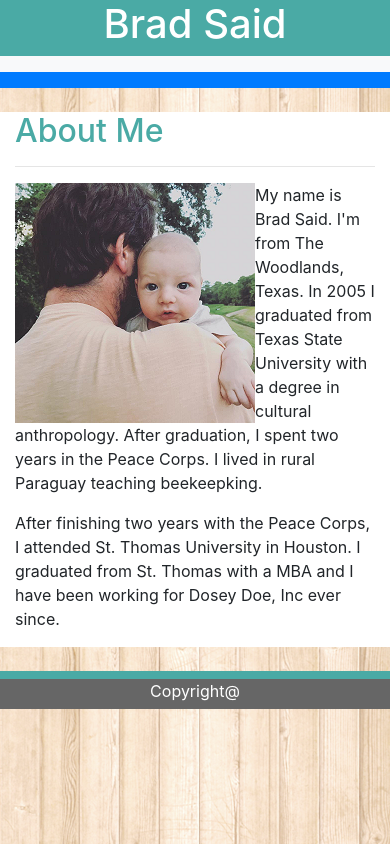
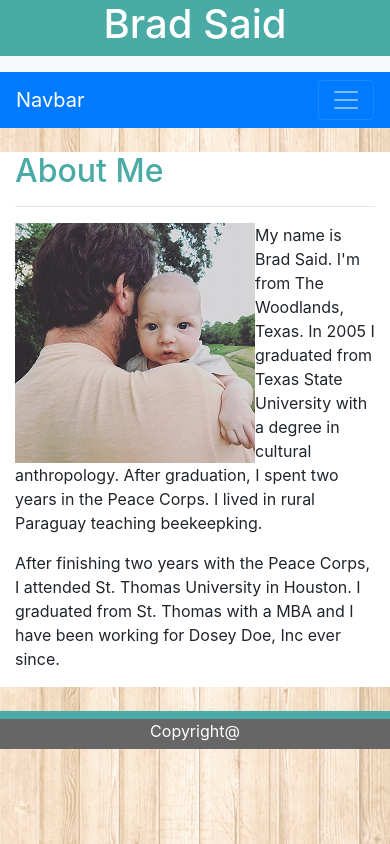
Before and after one commit to bradsaid/Boostrap-Portfolio, a plain HTML site: page index.html in a window 390 px wide. Drawn offline with Linux system fonts and the light colour scheme.

Commit message:
Collapsing navbar

```diff
--- a/index.html
+++ b/index.html
@@ -38,7 +38,10 @@
     </nav>
 
     <nav class="navbar navbar-expand-md navbar-dark bg-primary">
-
+            <a class="navbar-brand" href="#">Navbar</a>
+            <button class="navbar-toggler" type="button" data-toggle="collapse" data-target="#collapsingNavbarSm">
+                <span class="navbar-toggler-icon"></span>
+            </button>
             <div class="navbar-collapse collapse" id="collapsingNavbarSm">
                 <ul class="navbar-nav">
                     <li class="nav-item">
```
